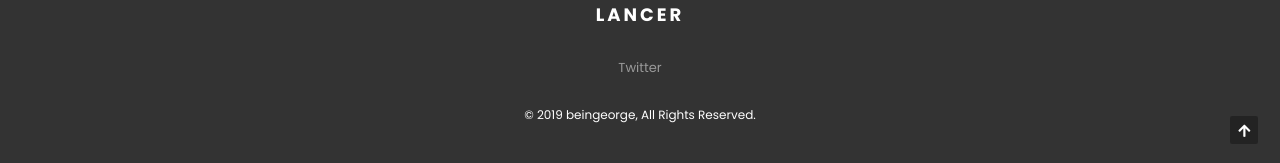
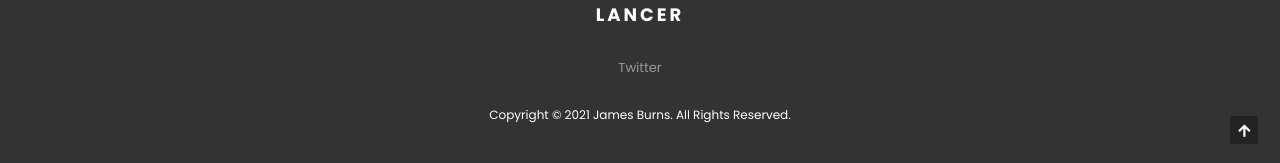
Before and after one commit to CoreMultiplayerGames/coremultiplayergames.github.io, a Jekyll site: the page built from index.html, in a window 1280 px wide and 900 px high, scrolled down 2850 px. Shown: the part 734-897 px from the top of the window. Built offline with Jekyll 4.4.1, drawn with Linux system fonts in a browser that asks for light colours.

Commit message:
Updating footer

```diff
--- a/_includes/footer.html
+++ b/_includes/footer.html
@@ -27,7 +27,7 @@
 				</ul>
 
 				<p class="copyright wow fadeInUp">
-					© 2019 beingeorge, All Rights Reserved.
+					Copyright © 2021 James Burns. All Rights Reserved.
 				</p>
 
 			</div>
```
